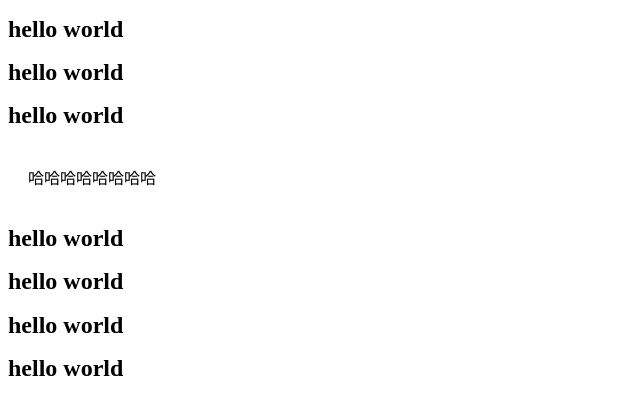
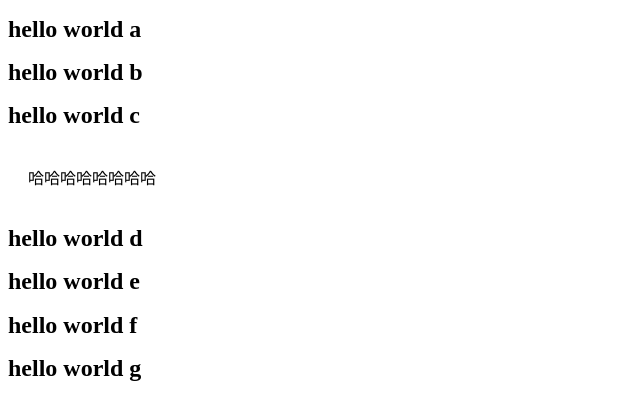
Before and after one commit to lukezz1022/helloword, a plain HTML site: page index.html in a window 1280 px wide. Shown: the whole page, without its empty margins (0-640 px from the left). Drawn offline with Linux system fonts and the light colour scheme.

Commit message:
'B-modify3'

```diff
--- a/index.html
+++ b/index.html
@@ -13,13 +13,13 @@
 		</style>
 	</head>
 	<body>
-		<h1>hello world</h1>
-		<h1>hello world</h1>
-		<h1>hello world</h1>
+		<h1>hello world a</h1>
+		<h1>hello world b</h1>
+		<h1>hello world c</h1>
 		<p>哈哈哈哈哈哈哈哈</p>
-		<h1>hello world</h1>
-		<h1>hello world</h1>
-		<h1>hello world</h1>
-		<h1>hello world</h1>
+		<h1>hello world d</h1>
+		<h1>hello world e</h1>
+		<h1>hello world f</h1>
+		<h1>hello world g</h1>
 	</body>
 </html>
```
